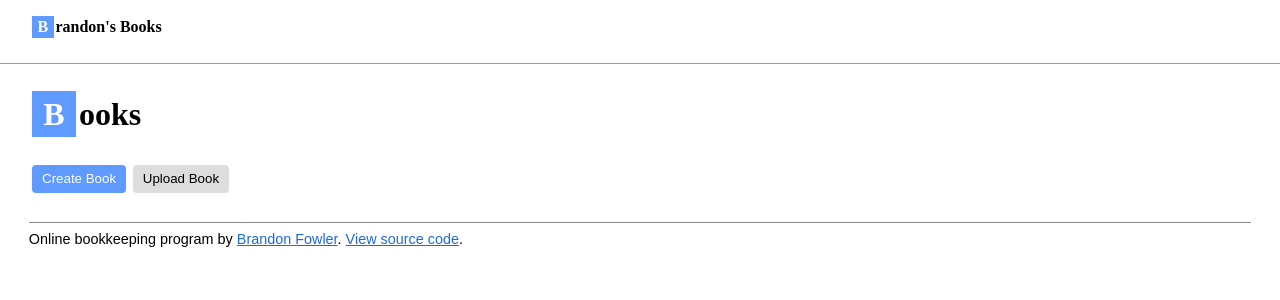
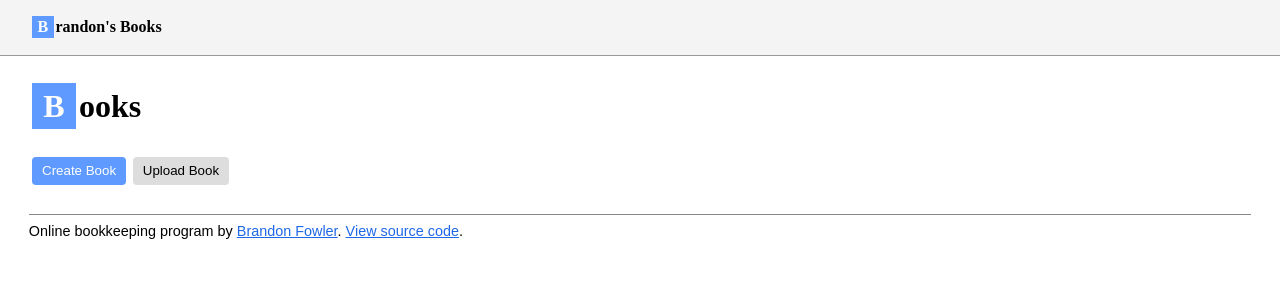
Before and after one commit to BrandonXLF/Brandons-Books, a Vue app: page /books in a window 1280 px wide. Shown: the top 300 px of the page. Built offline with nearby package versions, Linux system fonts and the light colour scheme.

Commit message:
Add a background to the top nav

```diff
--- a/src/components/Nav.vue
+++ b/src/components/Nav.vue
@@ -5,9 +5,11 @@
 </template>
 
 <style scoped>
-	nav > :deep(*) {
-		margin: 0 0.5em 0.5em 0;
-		display: inline-block;
-		vertical-align: middle;
+	nav {
+		display: flex;
+		flex-wrap: wrap;
+		align-items: center;
+		gap: 0.5em;
+		background: var(--secondary-bg);
 	}
 </style>
```
